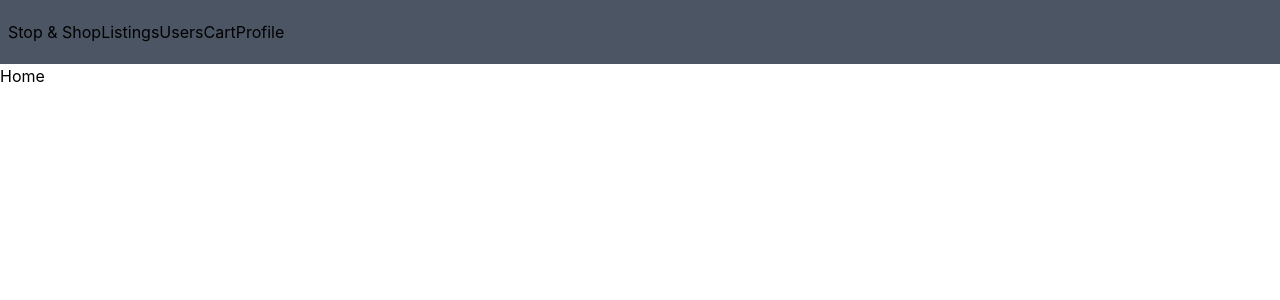
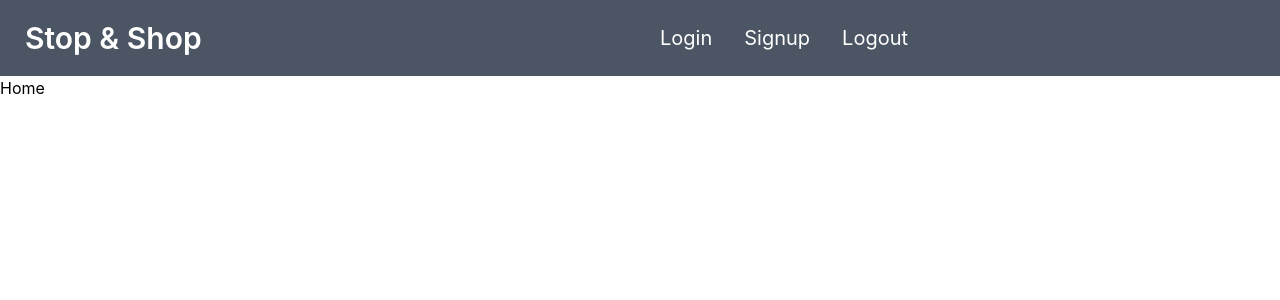
Before and after one commit to djones02/Capstone-Project, a React (Vite) app in the folder client/: page /home in a window 1280 px wide. Shown: the top 300 px of the page. Built offline with nearby package versions, Linux system fonts and the light colour scheme.

Commit message:
Created login LoginForm

```diff
--- a/client/src/App.jsx
+++ b/client/src/App.jsx
@@ -11,7 +11,7 @@
   const navigate = useNavigate()
   useEffect(() => {
     console.log(user)
-    if (user == null) {
+    if (user != null) {
       fetch("/api/@me")
         .then(response => {
           if (response.ok) {
@@ -27,10 +27,13 @@
   }, [])
   function onLogout(loggedOut) {
     setUser(null)
-    navigate("../")
+    // navigate("../")
   }
   function toggleSignup() {
     setShowSignup(prev => !prev)
+  }
+  function handleLogin(loginUser) {
+    setUser(loginUser)
   }
   return (
     <div>
@@ -39,9 +42,9 @@
         {user != null ? (
           <Outlet context={[user, setUser]}/>
         ) : !showSignup ? (
-          <Login onLogin={setUser} showSignup={showSignup}/>
+          <Login onLogin={handleLogin} showSignup={showSignup}/>
         ) : (
-          <SignUpForm onLogin={setUser}/>
+          <SignUpForm onLogin={handleLogin}/>
         )}
       </main>
     </div>
--- a/client/src/components/LoginForm.jsx
+++ b/client/src/components/LoginForm.jsx
@@ -7,7 +7,7 @@
     Textarea,
     Text
 } from "@chakra-ui/react"
-import {redirect, useNavigate} from "react-router-dom"
+import {redirect, useNavigate, Link} from "react-router-dom"
 
 export default function LoginForm({onLogin}) {
     const [loginForm, setLoginForm] = useState({email: "", password: ""})
@@ -29,12 +29,13 @@
         })
             .then(response => {
                 console.log(response)
-                if (response.status === 200) {
-                    response.json().then(user => {
-                        console.log(user)
-                        onLogin(user)
-                        navigate("../home")
+                if (response.status === 201) {
+                    response.json().then(currentUser => {
+                        console.log(currentUser)
+                        onLogin(currentUser)
                     })
+                } else {
+                    console.log("login failed")
                 }
             })
             .catch(error => setErrors(error.errors))
@@ -87,11 +88,13 @@
                 </InputGroup>
             </div>
             <div className='flex justify-around'>
-                <button
-                    className='w-[125px] bg-indigo-600 text-white text-sm font-bold py-2 px-4 rounded-md hover:bg-indigo-800 transition duration-300'
-                    type="submit">
-                    Login
-                </button>
+                {/* <Link to="/home"> */}
+                    <button
+                        className='w-[125px] bg-indigo-600 text-white text-sm font-bold py-2 px-4 rounded-md hover:bg-indigo-800 transition duration-300'
+                        type="submit">
+                        Login
+                    </button>
+                {/* </Link> */}
             </div>
         </form>
     )
--- a/client/src/components/Navbar.jsx
+++ b/client/src/components/Navbar.jsx
@@ -1,15 +1,139 @@
-import React from 'react'
+import React, {useState} from 'react'
 import {Link} from 'react-router-dom'
 
-export default function Navbar() {
+export default function Navbar({user, onLogout, toggleSignup}) {
+  function handleLogoutClick() {
+    fetch('/api/logout', {
+      method: "DELETE",
+      headers: {"Content-Type": "application/json"}
+    })
+      .then(response => {
+        if (response.ok) {
+          onLogout(null)
+        }
+      })
+      .catch(error => console.log("error", error.message))
+  }
   return (
-    <nav
+    <div
         className='navbar bg-gray-600'>
-        <Link to="/home">Stop & Shop</Link>
-        <Link to="/listings">Listings</Link>
-        <Link to="/users">Users</Link>
-        <Link to="/cart">Cart</Link>
-        <Link to="/profile">Profile</Link>
-    </nav>
+          <div className='navbar-start'>
+            <div className='dropdown'>
+              <label
+              tabIndex={0}
+              className="btn btn-ghost lg:hidden hover:bg-gray-400">
+                <svg
+                  xmlns="http://www.w3.org/2000/svg"
+                  className="h-5 w-5"
+                  fill="none"
+                  viewBox="0 0 24 24"
+                  stroke="white">
+                  <path
+                    strokeLinecap="round"
+                    strokeLinejoin="round"
+                    strokeWidth="2"
+                    d="M4 6h16M4 12h8m-8 6h16"
+                  />
+                </svg>
+              </label>
+              <ul
+                tabIndex={0}
+                className='menu menu-sm dropdown-content mt-3 z-[1] p-2 shadow bd-base-100 rounded-box w-52'>
+                <b>
+                  <li>
+                    <Link to="/listings">
+                      Listings
+                    </Link>
+                  </li>
+                </b>
+                <b>
+                  <li>
+                    <Link to="/users">
+                      Users
+                    </Link>
+                  </li>
+                </b>
+              </ul>
+            </div>
+            <Link to="/home" className='btn btn-ghost normal-case text-3xl text-white hover:bg-gray-400'>
+              Stop & Shop
+            </Link>
+          </div>
+          <div className='navbar-center hidden lg:flex'>
+            <ul className='menu menu-horizontal px-1'>
+              {user ? (
+                <>
+                  <li>
+                    <Link to="/listings" className='text-xl text-white hover:bg-gray-400'>
+                      Listings
+                    </Link>
+                  </li>
+                  <li>
+                    <Link to="/users" className='text-xl text-white hover:bg-gray-400'>
+                      Users
+                    </Link>
+                  </li>
+                </>
+              ) : null}
+              {!user ? (
+                <>
+                  <li onClick={toggleSignup}>
+                    <Link to="/login" className="text-xl text-white hover:bg-gray-400">
+                      Login
+                    </Link>
+                  </li>
+                  <li onClick={toggleSignup}>
+                    <Link to="/signup" className="text-xl text-white hover:bg-gray-400">
+                      Signup
+                    </Link>
+                  </li>
+                  <li onClick={handleLogoutClick}>
+                  <Link to="/login" className='text-xl text-white hover:bg-gray-400'>
+                    Logout
+                  </Link>
+                </li>
+                </>
+              ) : (
+                <li onClick={handleLogoutClick}>
+                  <Link to="/login" className='text-xl text-white hover:bg-gray-400'>
+                    Logout
+                  </Link>
+                </li>
+              )}
+            </ul>
+          </div>
+          {user ? (
+            <div className='navbar navbar-end'>
+              <div className='dropdown dropdown-end mx-4'>
+                <label tabIndex={0} className='btn btn-ghost btn-circle avatar'>
+                  <div className="w-16 rounded-full transform transition-transform hover:scale-110">
+                    <img src={"https://placekitten.com/100/100"}/>
+                  </div>
+                </label>
+                <ul tabIndex={0} className='menu menu-sm dropdown-content mt-3 z-[1] p-2 shadow bg-base-100 rounded-box w-52'>
+                  <b>
+                    <li>
+                      <Link to="/cart" className='justify-between'>
+                        Cart
+                      </Link>
+                    </li>
+                  </b>
+                  <b>
+                    <li>
+                      <Link to="/profile" className='justify-between'>
+                        Profile
+                      </Link>
+                    </li>
+                  </b>
+                  <b>
+                    <li onClick={handleLogoutClick}>
+                      <Link to="/login">Logout</Link>
+                    </li>
+                  </b>
+                </ul>
+              </div>
+            </div>
+          ) : null}
+    </div>
   )
 }
--- /dev/null
+++ b/client/src/features/Layout.jsx
@@ -0,0 +1,15 @@
+import React from 'react';
+import Navbar from '../components/Navbar';
+import { Outlet } from 'react-router-dom';
+
+const Layout = () => {
+  // You can include any additional layout elements or logic here
+  return (
+    <div>
+      <Navbar />
+      <Outlet />
+    </div>
+  );
+};
+
+export default Layout;
--- a/client/src/main.jsx
+++ b/client/src/main.jsx
@@ -14,6 +14,7 @@
 import UserById from './pages/UserById.jsx'
 import Cart from './pages/Cart.jsx'
 import Orders from './pages/Orders.jsx'
+import Layout from './features/Layout.jsx'
 
 const root = ReactDOM.createRoot(document.getElementById('root'))
 
@@ -22,7 +23,8 @@
     <ChakraProvider>
       <BrowserRouter>
         <Routes>
-          <Route path='/' element={<App />}/>
+          <Route path="/" element={<Layout />}>
+            {/* <Route path='/' element={<App />}/> */}
             <Route path='/home' index element={<Home />} />
             <Route path='/login' element={<Login />} />
             <Route path='/signup' element={<Signup />} />
@@ -33,6 +35,7 @@
             <Route path='/user/:id' element={<UserById />} />
             <Route path='/cart' element={<Cart />} />
             <Route path='/orders' element={<Orders />} />
+          </Route>
         </Routes>
       </BrowserRouter>
     </ChakraProvider>
--- a/client/src/pages/Cart.jsx
+++ b/client/src/pages/Cart.jsx
@@ -4,7 +4,6 @@
 export default function Cart() {
   return (
     <div>
-      <Navbar />
       <h1>Cart</h1>
     </div>
   )
--- a/client/src/pages/Home.jsx
+++ b/client/src/pages/Home.jsx
@@ -4,7 +4,6 @@
 export default function Home() {
   return (
     <div>
-      <Navbar />
       <h1>Home</h1>
     </div>
   )
--- a/client/src/pages/Listings.jsx
+++ b/client/src/pages/Listings.jsx
@@ -4,7 +4,6 @@
 export default function Listings() {
   return (
     <div>
-      <Navbar />
       <h1>Listings</h1>
     </div>
   )
--- a/client/src/pages/Login.jsx
+++ b/client/src/pages/Login.jsx
@@ -1,15 +1,44 @@
 import {useState, useEffect} from 'react';
 import {Divider, Button} from '@chakra-ui/react';
 import LoginForm from "../components/LoginForm";
+import SignUpForm from '../components/SignUpForm';
+import { useNavigate } from 'react-router-dom';
 
 export default function Login({onLogin}) {
   const [showLogin, setShowLogin] = useState(true)
+  const navigate = useNavigate()
   function toggleShowLogin(){
     setShowLogin(prev => !prev)
   }
   return (
     <div>
-        <LoginForm onLogin={onLogin}/>
+        {showLogin ? (
+          <div
+            className='flex flex-col justify-center items-center bg-gray-500'>
+            <LoginForm onLogin={onLogin} />
+            <Divider className='my-4'/>
+            <p>
+              Need an account? &nbsp;
+              <Button
+                onClick={() => setShowLogin(false)}>
+                Sign Up
+              </Button>
+            </p>
+          </div>
+        ) : (
+          <div
+            className='flex flex-col justify-center items-center bg-gray-300'>
+            <SignUpForm onLogin={handleSuccessfulLogin} toggleShowLogin={toggleShowLogin}/>
+            <Divider className='my-4'/>
+            <p>
+              Already have an account? &nbsp;
+              <Button
+                onClick={() => setShowLogin(true)}>
+                Log In
+              </Button>
+            </p>
+          </div>
+        )}
     </div>
   )
 }
--- a/client/src/pages/Profile.jsx
+++ b/client/src/pages/Profile.jsx
@@ -4,7 +4,6 @@
 export default function Profile() {
   return (
     <div>
-      <Navbar />
       <h1>Profile</h1>
     </div>
   )
--- a/client/src/pages/Users.jsx
+++ b/client/src/pages/Users.jsx
@@ -4,7 +4,6 @@
 export default function Users() {
   return (
     <div>
-      <Navbar />
       <h1>Users</h1>
     </div>
   )
```
Also changed, not shown: 1 other file (tests, documents, lock files or other folders). Lines whose indentation alone changed are shown as unchanged.
